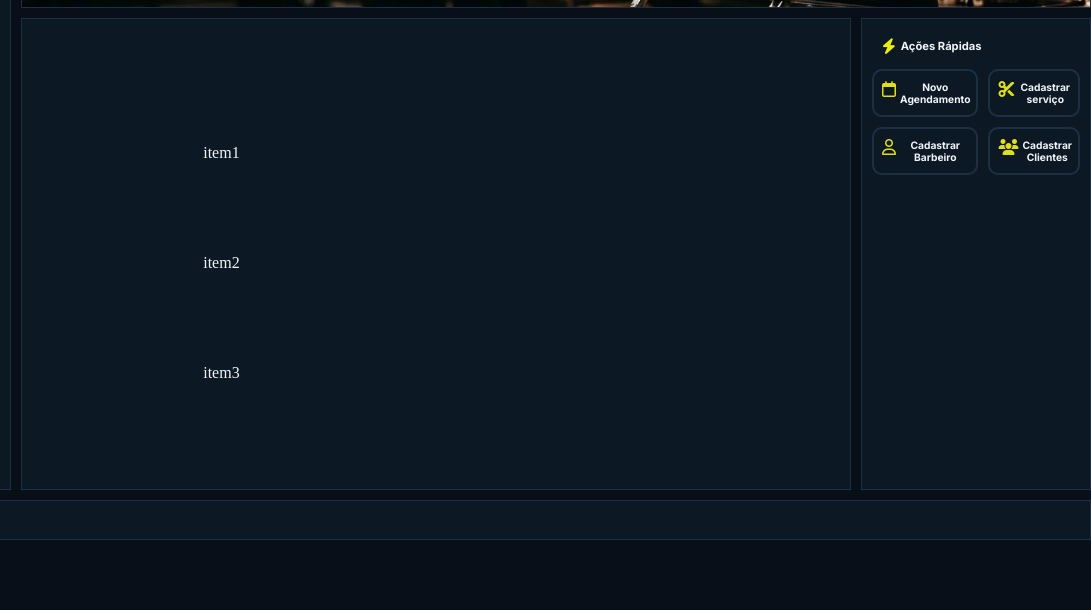
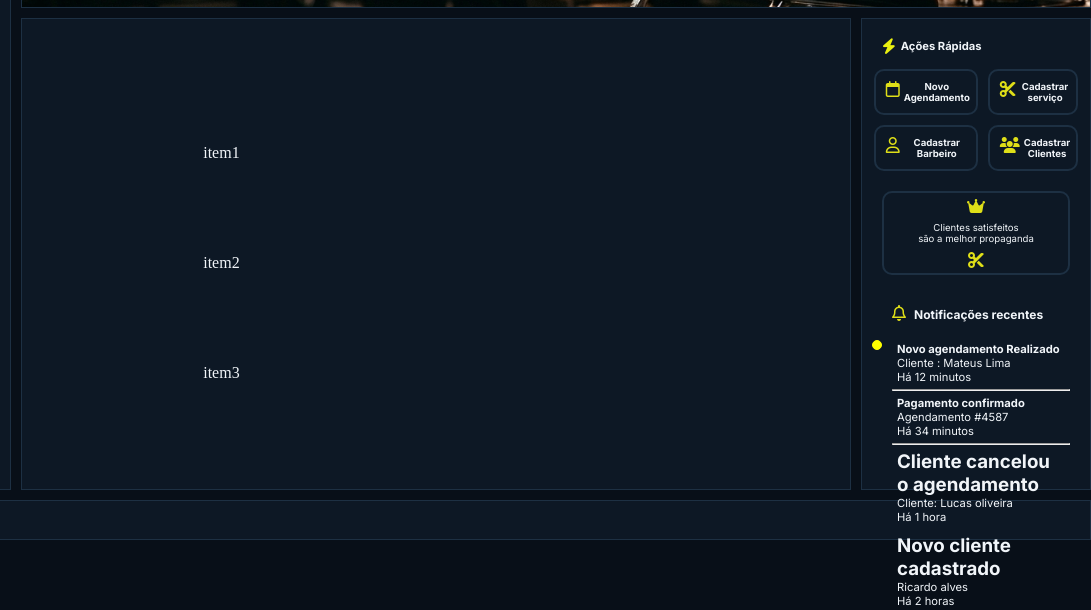
Before and after one commit to Alissongutierres/barbearia-agente, a plain HTML site: page index.html in a window 1280 px wide. Shown: the part 260-870 px from the top of the page, 189-1280 px from the left. Before the commit the page ends 800 px from the top, so only its background shows below. Drawn offline with Linux system fonts and the light colour scheme.

Commit message:
atualizacao do submenu 2 parte

```diff
--- a/index.html
+++ b/index.html
@@ -96,6 +96,43 @@
                  <h3>Cadastrar Clientes</h3>
                </div>
              </div>
+             <div class="satisfacao">
+                <i class="fa-solid fa-crown" style="color: rgb(223, 223, 24);"></i>
+                <p>Clientes satisfeitos <br> são a melhor propaganda</p>
+                <i class="fa-solid fa-scissors" style="color: rgb(223, 223, 24);"></i>
+             </div>
+           </div>
+           <div class="notificacoes">
+               <h2 class="notificacoes-tit"><i class="fa-regular fa-bell icon-text"  style="color: rgb(223, 223, 24);"></i>Notificações recentes</h2>
+
+            <div class="notificacoes-msg">
+                <div class="notificacoes-item">
+                    <span></span>
+                    <h3 style="font-size: 0.7rem;">Novo agendamento Realizado</h3>
+                    <p>Cliente : Mateus Lima</p>
+                    <p>Há 12 minutos</p>
+                </div>
+                <hr>
+                 <div class="notificacoes-item">
+                    <span class="notificacao-ponto-amar"></span>
+                    <h3 style="font-size: 0.7rem;">Pagamento confirmado</h3>
+                    <p>Agendamento #4587</p>
+                    <p>Há 34 minutos</p>
+                </div>
+                <hr>
+                 <div class="notificacoes-item">
+                    <span></span>
+                    <h3>Cliente cancelou o agendamento</h3>
+                    <p>Cliente: Lucas oliveira</p>
+                    <p>Há 1 hora</p>
+                </div>
+                 <div class="notificacoes-item">
+                    <span></span>
+                    <h3>Novo cliente cadastrado</h3>
+                    <p>Ricardo alves</p>
+                    <p>Há 2 horas</p>
+                </div>
+            </div>
            </div>
         </aside>
         <footer class="estilo">rodape</footer>
--- a/style.css
+++ b/style.css
@@ -210,6 +210,8 @@ grid-row: 3 / 7;
   height: 100px;
 }
 aside  {
+width: 100%;
+box-sizing: border-box;
 font-family: 'Inter', sans-serif;
 padding: 20px;
 grid-column: 3 / -1;
@@ -244,7 +246,12 @@ grid-row: 3 / 7;
     gap: 4px;
     border: 2px solid #1D3043;
     border-radius: 10px;
-    padding: 10px 6px 10px 4px;
+    padding: 10px 6px 10px 6px;
+    cursor: pointer;
+}
+
+.info-item:hover {
+    border: 1px solid #F4B942;
 }
 
 .info-item > .item-icons {
@@ -253,9 +260,69 @@ grid-row: 3 / 7;
 }
 
 .info-item > h3 {
-    font-size: 0.64rem;
+    font-size: 0.6rem;
     text-align: center;
 
+}
+
+.satisfacao {
+    border: 2px solid #1D3043;
+    display: flex;
+    flex-direction: column;
+    justify-content: center;
+    align-items: center;
+    gap: 8px;
+    margin-top: 20px;
+    padding: 5px 14px;
+    border-radius: 10px;
+}
+
+.satisfacao >  p {
+    font-size: 0.6rem;
+    text-align: center;
+}
+
+.notificacoes {
+  position: relative;
+  display: flex;
+  flex-direction: column;
+  margin-left: 10px;
+  margin-top: 20px;
+
+}
+
+ .notificacoes-tit {
+    font-size: 0.75rem;
+    margin-bottom: 15px;
+
+}
+
+.icon-text {
+    font-size: 1rem;
+    margin-right: 8px;
+    margin-top: 10px;
+
+}
+
+
+
+.notificacao-ponto-amar {
+    position: absolute;
+    top: 45px;
+    left: -20px;
+    width: 10px;
+    height: 10px;
+    border: 1px solid yellow;
+    background-color: yellow;
+    border-radius: 50%;
+}
+
+.notificacoes-item {
+    padding: 5px;
+}
+
+.notificacoes-item > p {
+    font-size: 0.7rem;
 }
 
 .nav-bar nav {
```
